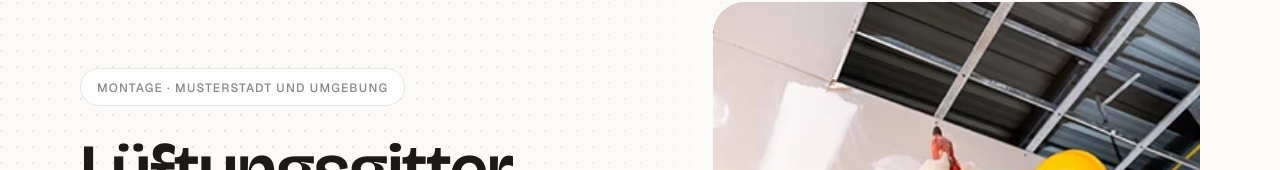
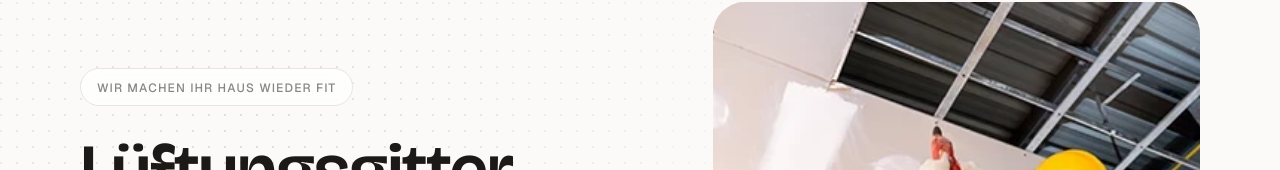
Before and after one commit to cagataykapuagasi/arsimwebsite, a Next.js app: page / in a window 1280 px wide. Shown: the part 171-341 px from the top of the page. Built offline with nearby package versions, Linux system fonts and the light colour scheme.

Commit message:
feat: update hero badge text

```diff
--- a/src/components/sections/hero.tsx
+++ b/src/components/sections/hero.tsx
@@ -49,7 +49,7 @@ export function Hero() {
         <div className="flex flex-col gap-6 sm:gap-7">
           <div data-hero-fade className="w-fit rounded-full border border-stone-200 bg-white/70 px-4 py-1.5 backdrop-blur">
             <AnimatedShinyText className="text-xs font-medium tracking-widest uppercase">
-              Montage · {contact.area}
+              Wir machen Ihr Haus wieder fit
             </AnimatedShinyText>
           </div>
           <h1
--- a/src/content/site.ts
+++ b/src/content/site.ts
@@ -4,7 +4,6 @@ export const contact = {
   phone: "+49 000 0000000",
   email: "info@example.de",
   address: "Musterstraße 1, 00000 Musterstadt",
-  area: "Musterstadt und Umgebung",
 };
 
 export const telHref = `tel:${contact.phone.replace(/\s/g, "")}`;
```
